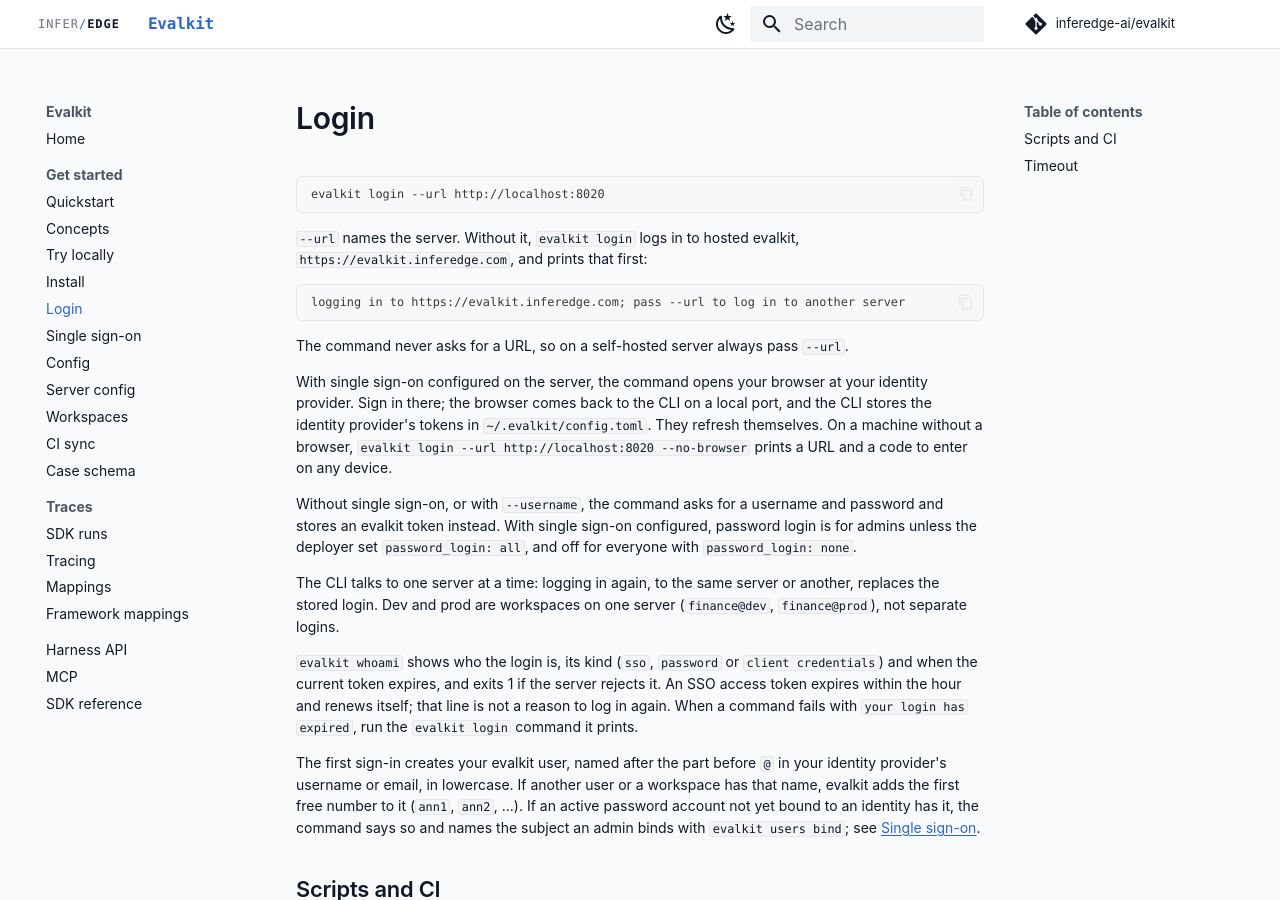
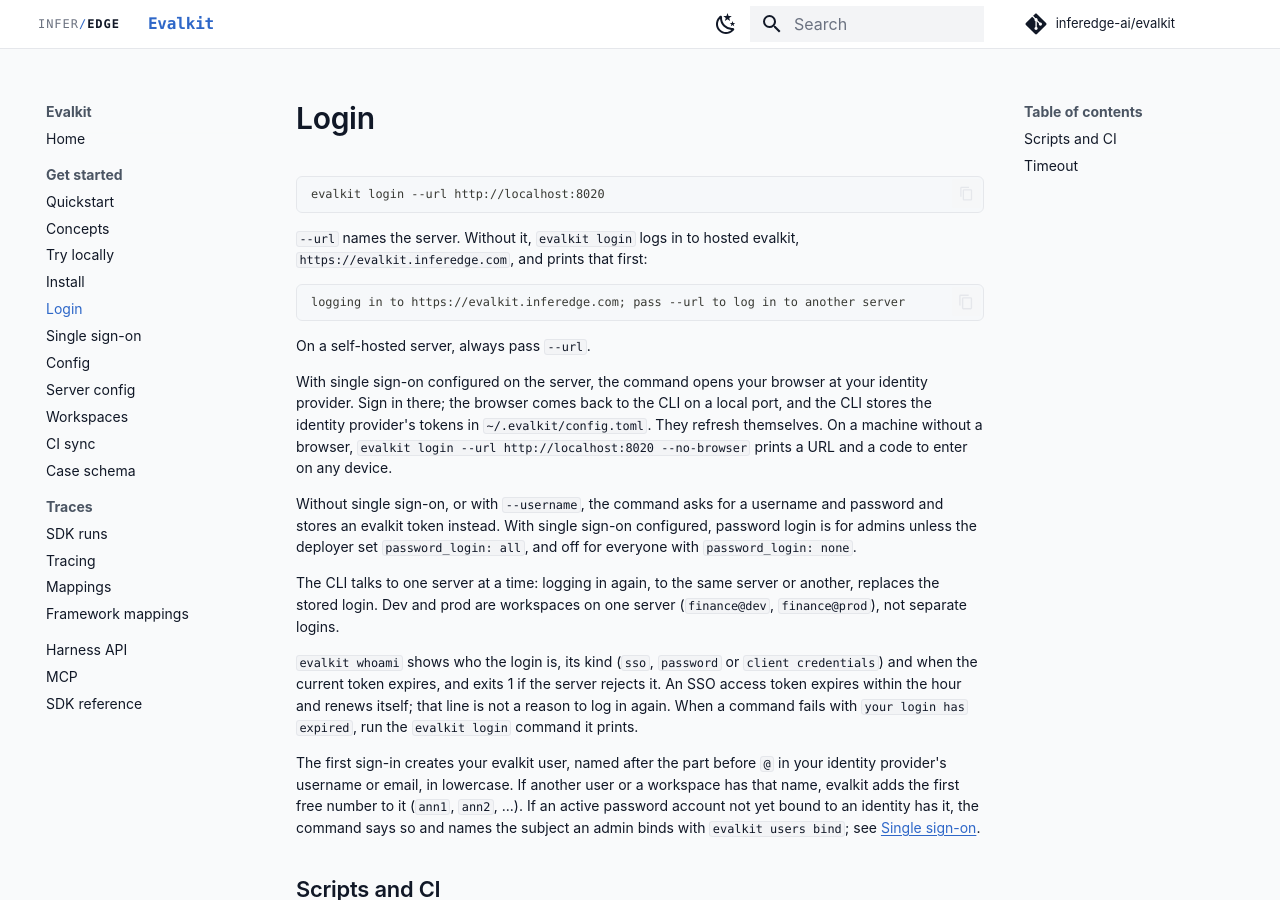
Before and after one commit to inferedge-ai/evalkit, an MkDocs documentation site: the page built from docs/user/login.md, in a window 1280 px wide and 900 px high. Built offline with MkDocs 1.6.1 and Material for MkDocs 9.7.7, drawn with Linux system fonts in a browser that asks for light colours; comment, search, counter and statistics services are not loaded; the version menu is left out.

Commit message:
Drop historical wording from the login docs and skill
Co-Authored-By: Claude <noreply@anthropic.com>

````diff
--- a/docs/user/login.md
+++ b/docs/user/login.md
@@ -11,8 +11,7 @@ evalkit, `https://evalkit.inferedge.com`, and prints that first:
 logging in to https://evalkit.inferedge.com; pass --url to log in to another server
 ```
 
-The command never asks for a URL, so on a self-hosted server always pass
-`--url`.
+On a self-hosted server, always pass `--url`.
 
 With single sign-on configured on the server, the command opens your browser
 at your identity provider. Sign in there; the browser comes back to the CLI
````
Also changed, not shown: skills/evalkit-usage/SKILL.md (+2 -2 lines).
